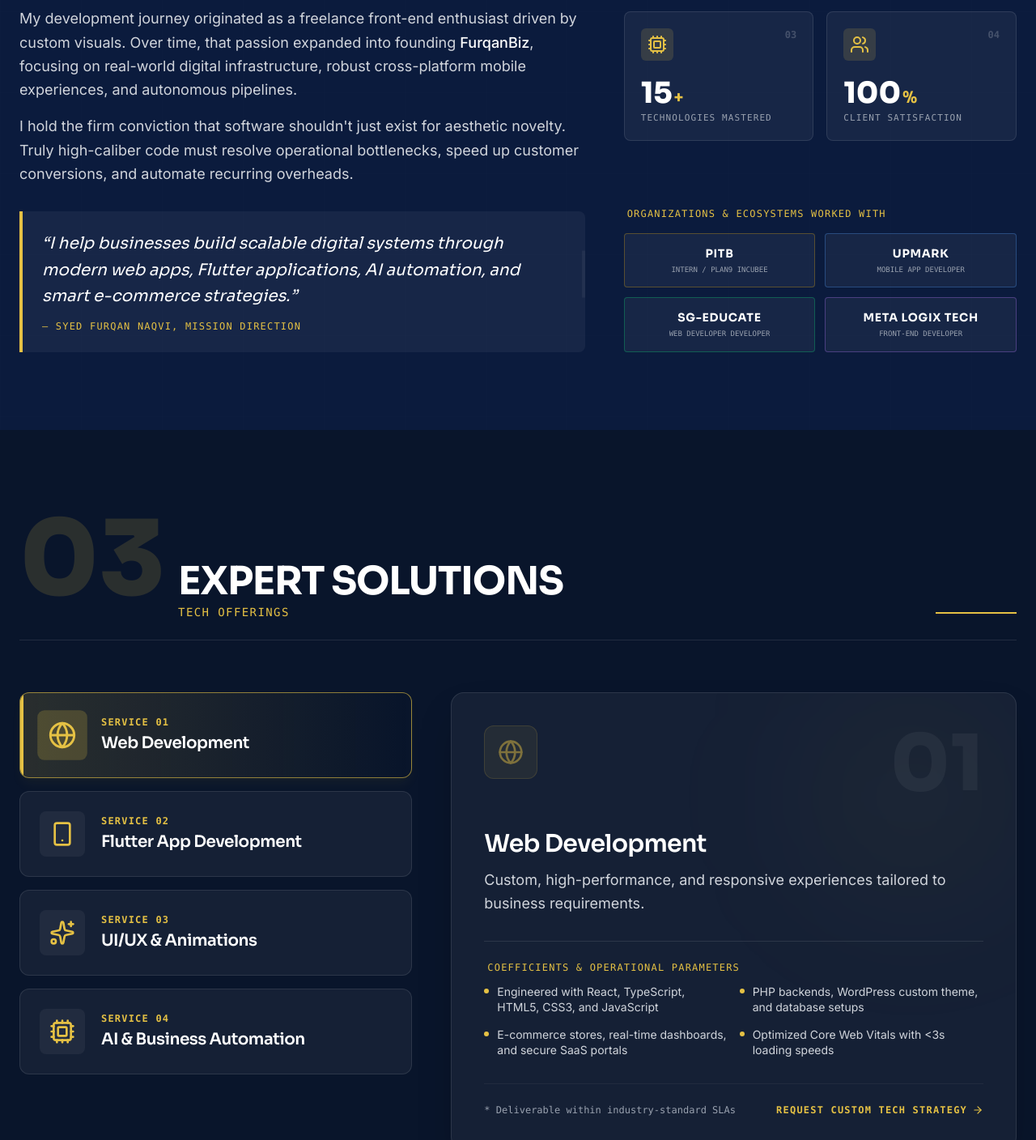
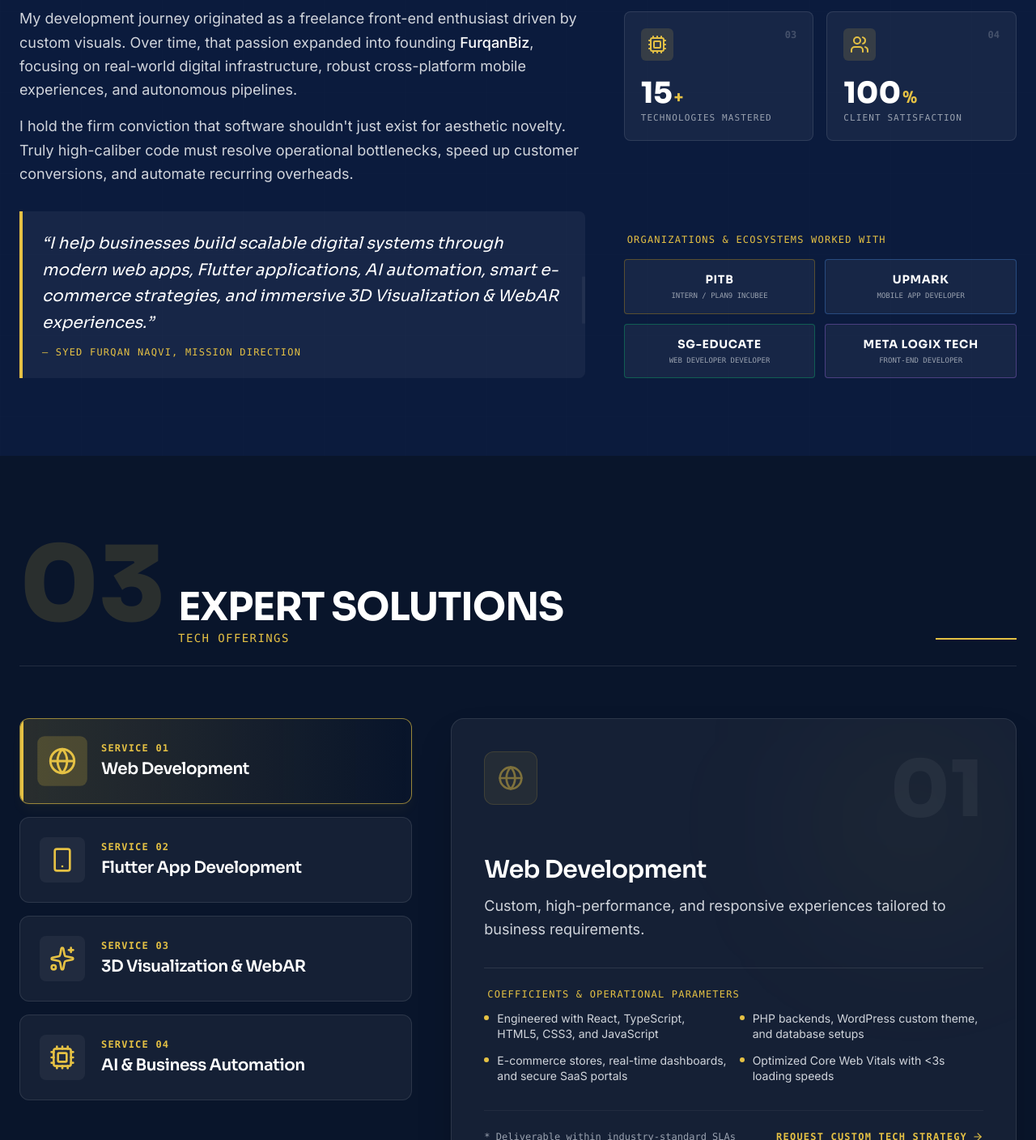
Before and after one commit to furqannaqvi78/Furqan_Haider_Portfolio, a React (Vite) app: page / in a window 1280 px wide. Shown: the part 1287-2695 px from the top of the page at 81% size. Built offline with nearby package versions, Linux system fonts and the light colour scheme.

Commit message:
updated portfolio code and fixed issues

```diff
--- a/src/components/About.tsx
+++ b/src/components/About.tsx
@@ -60,7 +60,7 @@
                 "
               </div>
               <p className="font-display italic text-lg md:text-xl text-white relative z-10 leading-relaxed">
-                “I help businesses build scalable digital systems through modern web apps, Flutter applications, AI automation, and smart e-commerce strategies.”
+                “I help businesses build scalable digital systems through modern web apps, Flutter applications, AI automation, smart e-commerce strategies, and immersive 3D Visualization & WebAR experiences.”
               </p>
               <div className="mt-3 font-mono text-xs text-accent-mustard uppercase tracking-widest relative z-10">
                 — SYED FURQAN NAQVI, MISSION DIRECTION
--- a/src/data.ts
+++ b/src/data.ts
@@ -40,15 +40,15 @@
     ]
   },
   {
-    id: 'ui-ux',
-    title: 'UI/UX & Animations',
+   id: 'ui-ux',
+    title: '3D Visualization & WebAR',
     icon: 'Sparkles',
-    shortDescription: 'Premium user-centric designs focused on smooth interactions and visual hierarchy.',
+    shortDescription: 'We transform physical products into photorealistic 3D assets and deploy WebAR frameworks, enabling customers to instantly visualize products in their physical environment via a simple QR scan.',
     bulletPoints: [
-      'High-fidelity prototyping, micro-interactions, and visual guidelines',
-      'Complex animations utilizing Framer Motion and modern spring physics',
-      'Layout structuring that improves engagement and conversion rates',
-      'Thorough usability testing with responsive system layout variations'
+      'Hyper-realistic, photorealistic 3D product modeling and optimized material texturing',
+      'Interactive "Place in Your Space" WebAR integration with absolute scale accuracy',
+      'Seamless QR-code based instant AR triggers that operate without external applications',
+      'Optimized performance assets (.GLB/.USDZ) for zero lag and rapid mobile load times'
     ]
   },
   {
```
